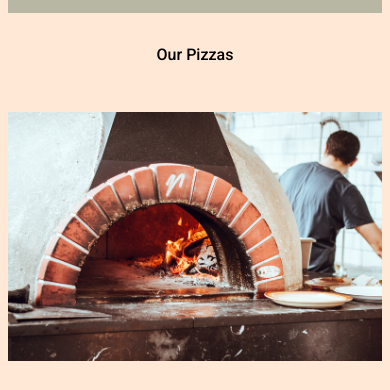
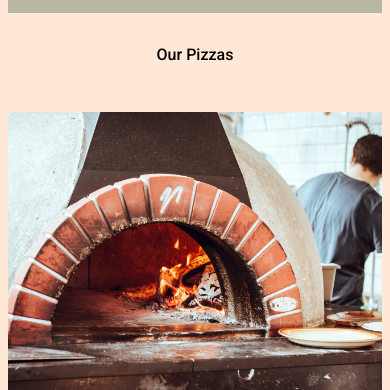
Before and after one commit to Tom-Doc/odin-restaurant-page, a website built with webpack: page dist/index.html in a window 390 px wide. Both pictures are taken after a click on the element "Menu". Shown: the part 377-767 px from the top of the page. Built offline with nearby package versions, Linux system fonts and the light colour scheme; a web font is replaced by a local one.

```diff
--- a/css/style.css
+++ b/css/style.css
@@ -476,16 +476,21 @@
     }
 
     .menu-pizza-image,
-    .menu-wine-image,
     .contact-us-image,
     .google-map {
-        height: auto;
+        height: 300px;
         /* width: 10%; */
         /* padding-top: 0.5rem; */
         /* Adjust padding as needed for spacing */
         /* padding-bottom: 0.5rem; */
         /* Adjust padding as needed for spacing */
     }
+
+    /* .menu-wine-image {
+        height: 300px;
+    } */
+
+
 
     .menu-item-one-text,
     .menu-item-two-text,
```
